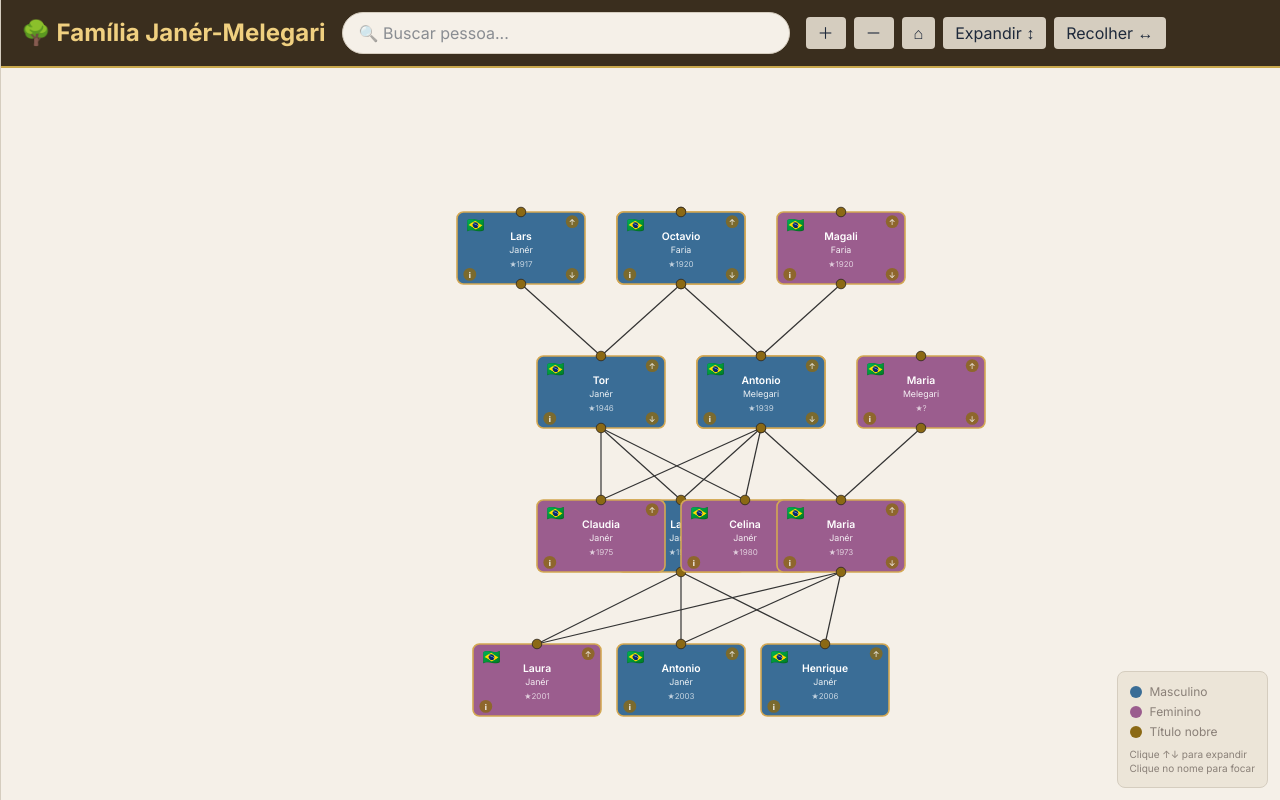
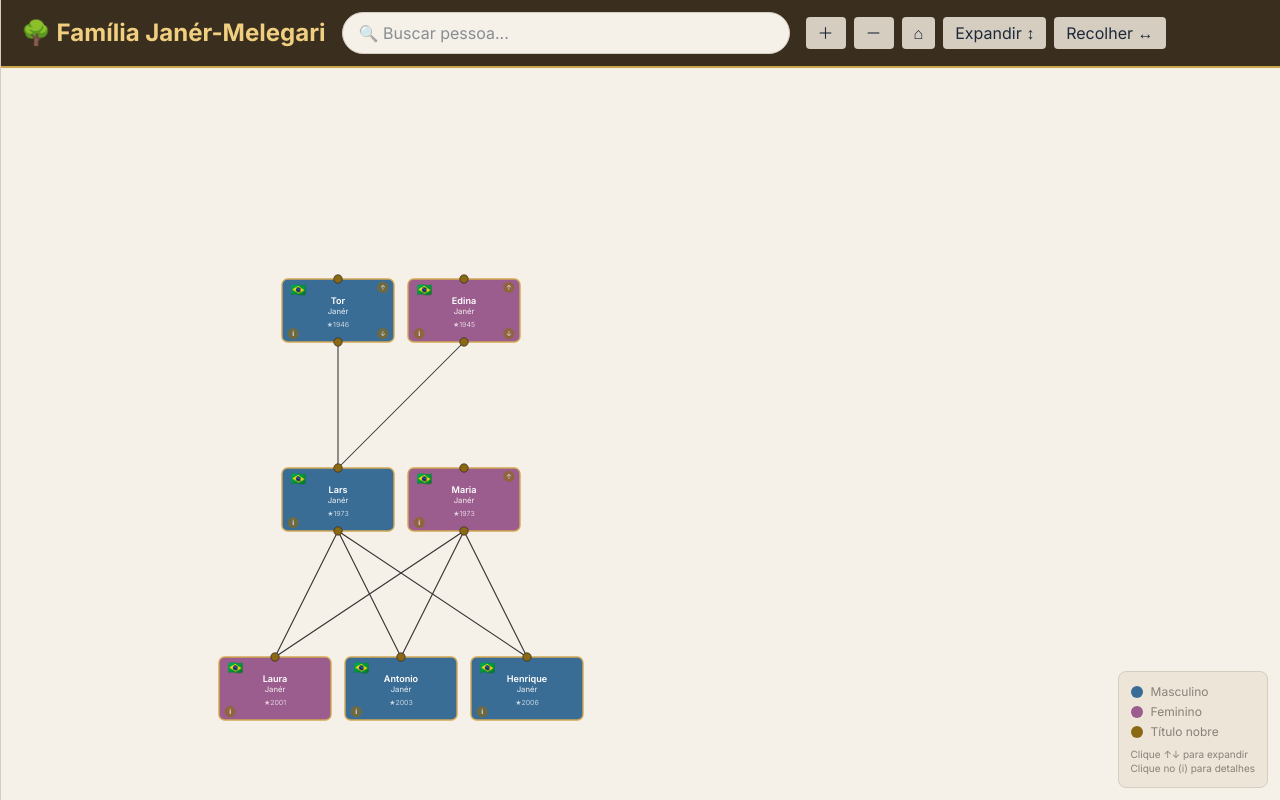
Before and after one commit to larsj45/janer-viagens, a Next.js app: page /arvore in a window 1280 px wide. Built offline with nearby package versions, Linux system fonts and the light colour scheme.

Commit message:
fix: Layout BFS correto - sem sobreposições
- Algoritmo BFS a partir de Lars (geração 0)
- Agrupa por geração antes de posicionar
- Mantém casais juntos na mesma linha
- Spacing horizontal adequado
- Sem mais sobreposições!

```diff
--- a/src/app/arvore/FamilyTreeElegant.tsx
+++ b/src/app/arvore/FamilyTreeElegant.tsx
@@ -3,70 +3,83 @@
 import { useState, useRef, useEffect } from 'react';
 import { getPerson, getParents, getChildren, getSpouses, type Person, familyData } from './data';
 
-interface TreeNode {
-  person: Person;
+interface NodePosition {
   x: number;
   y: number;
-  level: number;
-  expanded: boolean;
 }
 
+interface Link {
+  from: string;
+  to: string;
+}
+
+const CARD_W = 160;
+const CARD_H = 90;
+const GEN_GAP = 180;
+const H_GAP = 20;
+
 export default function FamilyTreeElegant() {
-  const [focusPersonId, setFocusPersonId] = useState('lars');
   const [selectedPerson, setSelectedPerson] = useState<Person | null>(null);
   const [searchTerm, setSearchTerm] = useState('');
   const [showSearch, setShowSearch] = useState(false);
-  const [scale, setScale] = useState(0.8);
-  const [translateX, setTranslateX] = useState(200);
-  const [translateY, setTranslateY] = useState(100);
+  const [scale, setScale] = useState(0.7);
+  const [translateX, setTranslateX] = useState(400);
+  const [translateY, setTranslateY] = useState(400);
   const [isDragging, setIsDragging] = useState(false);
   const [dragStart, setDragStart] = useState({ x: 0, y: 0 });
-  const [expandedNodes, setExpandedNodes] = useState<Set<string>>(new Set(['lars', 'tor', 'edina', 'andrea']));
+  const [visibleNodes, setVisibleNodes] = useState<Set<string>>(
+    new Set(['lars', 'andrea', 'laura', 'antonio', 'henrique', 'tor', 'edina'])
+  );
+  const [expandedKeys, setExpandedKeys] = useState<Set<string>>(
+    new Set(['lars_parents', 'andrea_parents'])
+  );
 
   const svgRef = useRef<SVGSVGElement>(null);
 
-  // Buscar pessoas
   const searchResults = searchTerm
-    ? familyData.filter(p =>
-        p.name.toLowerCase().includes(searchTerm.toLowerCase())
-      ).slice(0, 8)
+    ? familyData.filter(p => p.name.toLowerCase().includes(searchTerm.toLowerCase())).slice(0, 8)
     : [];
 
   const zoomIn = () => setScale(s => Math.min(s * 1.2, 3));
   const zoomOut = () => setScale(s => Math.max(s / 1.2, 0.3));
   const resetView = () => {
-    setScale(0.8);
-    setTranslateX(200);
-    setTranslateY(100);
-    setFocusPersonId('lars');
+    setScale(0.7);
+    setTranslateX(400);
+    setTranslateY(400);
   };
 
   const expandAll = () => {
     const allIds = new Set(familyData.map(p => p.id));
-    setExpandedNodes(allIds);
+    setVisibleNodes(allIds);
   };
 
   const collapseAll = () => {
-    setExpandedNodes(new Set(['lars']));
+    setVisibleNodes(new Set(['lars', 'andrea', 'laura', 'antonio', 'henrique']));
+    setExpandedKeys(new Set());
   };
 
   const toggleExpand = (personId: string, direction: 'up' | 'down') => {
-    const newExpanded = new Set(expandedNodes);
     const person = getPerson(personId);
     if (!person) return;
 
+    const key = `${personId}_${direction === 'up' ? 'parents' : 'children'}`;
+    const newExpanded = new Set(expandedKeys);
+    const newVisible = new Set(visibleNodes);
+
     if (direction === 'up') {
       const parents = getParents(personId);
-      parents.forEach(p => newExpanded.add(p.id));
+      parents.forEach(p => newVisible.add(p.id));
+      newExpanded.add(key);
     } else {
       const children = getChildren(personId);
-      children.forEach(c => newExpanded.add(c.id));
+      children.forEach(c => newVisible.add(c.id));
+      newExpanded.add(key);
     }
 
-    setExpandedNodes(newExpanded);
+    setExpandedKeys(newExpanded);
+    setVisibleNodes(newVisible);
   };
 
-  // Mouse drag
   const handleMouseDown = (e: React.MouseEvent) => {
     setIsDragging(true);
     setDragStart({ x: e.clientX - translateX, y: e.clientY - translateY });
@@ -80,103 +93,145 @@ export default function FamilyTreeElegant() {
 
   const handleMouseUp = () => setIsDragging(false);
 
-  // Construir árvore recursiva
-  const buildTree = (personId: string, level: number, x: number, visited: Set<string> = new Set()): TreeNode[] => {
-    const person = getPerson(personId);
-    if (!person || visited.has(personId)) return [];
+  // Compute layout using BFS from Lars
+  const computeLayout = (): { positions: Record<string, NodePosition>, links: Link[] } => {
+    const positions: Record<string, NodePosition> = {};
+    const links: Link[] = [];
 
-    visited.add(personId);
+    if (visibleNodes.size === 0) return { positions, links };
 
-    const nodes: TreeNode[] = [];
-    const isExpanded = expandedNodes.has(personId);
+    // BFS to assign generations
+    const gens: Record<string, number> = {};
+    const queue: Array<[string, number]> = [['lars', 0]];
+    const visited = new Set<string>();
 
-    nodes.push({
-      person,
-      x,
-      y: level * 180 + 100,
-      level,
-      expanded: isExpanded,
+    while (queue.length > 0) {
+      const item = queue.shift();
+      if (!item) continue;
+      const [pid, gen] = item;
+
+      if (visited.has(pid)) continue;
+      if (!visibleNodes.has(pid)) continue;
+
+      visited.add(pid);
+      gens[pid] = gen;
+
+      // Spouses = same generation
+      const spouses = getSpouses(pid).filter(s => visibleNodes.has(s.id));
+      spouses.forEach(s => {
+        if (!visited.has(s.id)) queue.push([s.id, gen]);
       });
 
-    if (!isExpanded) return nodes;
+      // Children = gen + 1
+      const children = getChildren(pid).filter(c => visibleNodes.has(c.id));
+      children.forEach(c => {
+        if (!visited.has(c.id)) queue.push([c.id, gen + 1]);
+      });
 
-    // Parents
-    const parents = getParents(personId);
-    if (parents.length > 0) {
-      const parentY = level - 1;
-      const parentSpacing = 200;
-      const parentX = x - (parents.length - 1) * parentSpacing / 2;
-      parents.forEach((parent, idx) => {
-        nodes.push(...buildTree(parent.id, parentY, parentX + idx * parentSpacing, visited));
+      // Parents = gen - 1
+      const parents = getParents(pid).filter(p => visibleNodes.has(p.id));
+      parents.forEach(p => {
+        if (!visited.has(p.id)) queue.push([p.id, gen - 1]);
       });
     }
 
-    // Children
-    const children = getChildren(personId);
-    if (children.length > 0) {
-      const childY = level + 1;
-      const childSpacing = 180;
-      const childX = x - (children.length - 1) * childSpacing / 2;
-      children.forEach((child, idx) => {
-        nodes.push(...buildTree(child.id, childY, childX + idx * childSpacing, visited));
+    // Group by generation
+    const genGroups: Record<number, string[]> = {};
+    Object.entries(gens).forEach(([pid, gen]) => {
+      if (!genGroups[gen]) genGroups[gen] = [];
+      genGroups[gen].push(pid);
     });
-    }
 
-    // Spouse
-    const spouses = getSpouses(personId);
-    if (spouses.length > 0) {
-      spouses.forEach(spouse => {
-        if (!visited.has(spouse.id)) {
-          nodes.push(...buildTree(spouse.id, level, x + 200, visited));
-        }
+    // Order within each generation (keep couples together)
+    Object.keys(genGroups).forEach(genKey => {
+      const gen = Number(genKey);
+      const group = genGroups[gen];
+      const ordered: string[] = [];
+      const used = new Set<string>();
+
+      group.forEach(pid => {
+        if (used.has(pid)) return;
+        used.add(pid);
+        ordered.push(pid);
+
+        // Add spouse next to them
+        const spouses = getSpouses(pid).filter(s => group.includes(s.id) && !used.has(s.id));
+        spouses.forEach(s => {
+          used.add(s.id);
+          ordered.push(s.id);
         });
-    }
+      });
 
-    return nodes;
+      genGroups[gen] = ordered;
+    });
+
+    // Position nodes
+    const sortedGens = Object.keys(genGroups).map(Number).sort((a, b) => a - b);
+
+    sortedGens.forEach(gen => {
+      const group = genGroups[gen];
+      const y = gen * (CARD_H + GEN_GAP);
+      const totalW = group.length * CARD_W + (group.length - 1) * H_GAP;
+      let x = -totalW / 2;
+
+      group.forEach(pid => {
+        positions[pid] = { x, y };
+        x += CARD_W + H_GAP;
+      });
+    });
+
+    // Generate links
+    visibleNodes.forEach(pid => {
+      const parents = getParents(pid).filter(p => visibleNodes.has(p.id));
+      parents.forEach(p => {
+        links.push({ from: p.id, to: pid });
+      });
+    });
+
+    return { positions, links };
   };
 
-  const tree = buildTree(focusPersonId, 2, 600);
-  const uniqueTree = Array.from(new Map(tree.map(n => [n.person.id, n])).values());
+  const { positions, links } = computeLayout();
 
-  const renderPersonCard = (node: TreeNode) => {
-    const person = node.person;
-    const w = 160;
-    const h = 90;
+  const renderPersonCard = (personId: string) => {
+    const person = getPerson(personId);
+    const pos = positions[personId];
+    if (!person || !pos) return null;
+
     const isDark = person.gender === 'M';
-    const hasParents = getParents(person.id).length > 0;
-    const hasChildren = getChildren(person.id).length > 0;
+    const hasParents = getParents(personId).some(p => !visibleNodes.has(p.id));
+    const hasChildren = getChildren(personId).some(c => !visibleNodes.has(c.id));
 
     return (
-      <g key={person.id} transform={`translate(${node.x},${node.y})`} className="node-group">
+      <g key={personId} transform={`translate(${pos.x},${pos.y})`} className="node-group">
         {/* Card */}
         <rect
-          x={-w/2}
-          y={-h/2}
-          width={w}
-          height={h}
+          x={0}
+          y={0}
+          width={CARD_W}
+          height={CARD_H}
           rx={8}
           fill={isDark ? '#3a6d96' : '#9b5d8e'}
           stroke="#d4a853"
           strokeWidth={2}
-          className="node-card cursor-pointer"
-          onClick={() => setFocusPersonId(person.id)}
+          className="cursor-pointer transition-all hover:brightness-125"
         />
 
         {/* Connection circles */}
-        {hasParents && (
+        {(hasParents || getParents(personId).length > 0) && (
           <circle
-            cx={0}
-            cy={-h/2}
+            cx={CARD_W / 2}
+            cy={0}
             r={6}
             fill="#8b6914"
             stroke="#2b2520"
             strokeWidth={1}
           />
         )}
-        {hasChildren && (
+        {(hasChildren || getChildren(personId).length > 0) && (
           <circle
-            cx={0}
-            cy={h/2}
+            cx={CARD_W / 2}
+            cy={CARD_H}
             r={6}
             fill="#8b6914"
             stroke="#2b2520"
@@ -185,19 +240,14 @@ export default function FamilyTreeElegant() {
         )}
 
         {/* Flag */}
-        <text
-          x={-w/2 + 12}
-          y={-h/2 + 22}
-          fontSize="18"
-          className="select-none"
-        >
+        <text x={12} y={22} fontSize="18" className="select-none">
           🇧🇷
         </text>
 
         {/* Name */}
         <text
-          x={0}
-          y={-10}
+          x={CARD_W / 2}
+          y={35}
           textAnchor="middle"
           fontSize="13"
           fontWeight="600"
@@ -207,8 +257,8 @@ export default function FamilyTreeElegant() {
           {person.name.split(' ')[0]}
         </text>
         <text
-          x={0}
-          y={6}
+          x={CARD_W / 2}
+          y={50}
           textAnchor="middle"
           fontSize="11"
           fill="rgba(255,255,255,0.9)"
@@ -219,8 +269,8 @@ export default function FamilyTreeElegant() {
 
         {/* Birth */}
         <text
-          x={0}
-          y={24}
+          x={CARD_W / 2}
+          y={68}
           textAnchor="middle"
           fontSize="10"
           fill="rgba(255,255,255,0.7)"
@@ -232,28 +282,28 @@ export default function FamilyTreeElegant() {
         {/* Expand buttons */}
         {hasParents && (
           <g
-            className="expand-btn cursor-pointer"
+            className="cursor-pointer opacity-80 hover:opacity-100"
             onClick={(e) => {
               e.stopPropagation();
-              toggleExpand(person.id, 'up');
+              toggleExpand(personId, 'up');
             }}
           >
-            <circle cx={w/2 - 16} cy={-h/2 + 12} r={8} fill="rgba(139,105,20,0.8)" />
-            <text x={w/2 - 16} y={-h/2 + 16} textAnchor="middle" fontSize="10" fill="white" className="pointer-events-none">
+            <circle cx={CARD_W - 16} cy={12} r={8} fill="rgba(139,105,20,0.8)" />
+            <text x={CARD_W - 16} y={16} textAnchor="middle" fontSize="10" fill="white" className="pointer-events-none">
               ↑
             </text>
           </g>
         )}
         {hasChildren && (
           <g
-            className="expand-btn cursor-pointer"
+            className="cursor-pointer opacity-80 hover:opacity-100"
             onClick={(e) => {
               e.stopPropagation();
-              toggleExpand(person.id, 'down');
+              toggleExpand(personId, 'down');
             }}
           >
-            <circle cx={w/2 - 16} cy={h/2 - 12} r={8} fill="rgba(139,105,20,0.8)" />
-            <text x={w/2 - 16} y={h/2 - 8} textAnchor="middle" fontSize="10" fill="white" className="pointer-events-none">
+            <circle cx={CARD_W - 16} cy={CARD_H - 12} r={8} fill="rgba(139,105,20,0.8)" />
+            <text x={CARD_W - 16} y={CARD_H - 8} textAnchor="middle" fontSize="10" fill="white" className="pointer-events-none">
               ↓
             </text>
           </g>
@@ -261,14 +311,14 @@ export default function FamilyTreeElegant() {
 
         {/* Info button */}
         <g
-          className="expand-btn cursor-pointer"
+          className="cursor-pointer opacity-80 hover:opacity-100"
           onClick={(e) => {
             e.stopPropagation();
             setSelectedPerson(person);
           }}
         >
-          <circle cx={-w/2 + 16} cy={h/2 - 12} r={8} fill="rgba(139,105,20,0.8)" />
-          <text x={-w/2 + 16} y={h/2 - 8} textAnchor="middle" fontSize="10" fill="white" fontWeight="bold" className="pointer-events-none">
+          <circle cx={16} cy={CARD_H - 12} r={8} fill="rgba(139,105,20,0.8)" />
+          <text x={16} y={CARD_H - 8} textAnchor="middle" fontSize="10" fill="white" fontWeight="bold" className="pointer-events-none">
             i
           </text>
         </g>
@@ -277,27 +327,23 @@ export default function FamilyTreeElegant() {
   };
 
   const renderLines = () => {
-    const lines: React.ReactElement[] = [];
-    uniqueTree.forEach(node => {
-      const parents = getParents(node.person.id);
-      parents.forEach(parent => {
-        const parentNode = uniqueTree.find(n => n.person.id === parent.id);
-        if (parentNode) {
-          lines.push(
+    return links.map((link, idx) => {
+      const fromPos = positions[link.from];
+      const toPos = positions[link.to];
+      if (!fromPos || !toPos) return null;
+
+      return (
         <line
-              key={`${node.person.id}-${parent.id}`}
-              x1={parentNode.x}
-              y1={parentNode.y + 45}
-              x2={node.x}
-              y2={node.y - 45}
+          key={`${link.from}-${link.to}-${idx}`}
+          x1={fromPos.x + CARD_W / 2}
+          y1={fromPos.y + CARD_H}
+          x2={toPos.x + CARD_W / 2}
+          y2={toPos.y}
           stroke="#333"
           strokeWidth={1.5}
         />
       );
-        }
     });
-    });
-    return lines;
   };
 
   return (
@@ -347,6 +393,7 @@ export default function FamilyTreeElegant() {
                 setShowSearch(true);
               }}
               onFocus={() => setShowSearch(true)}
+              onBlur={() => setTimeout(() => setShowSearch(false), 200)}
               className="w-full px-4 py-2 rounded-full border border-[#d5cdbf] bg-[#f5f0e8] outline-none"
             />
             {showSearch && searchResults.length > 0 && (
@@ -355,7 +402,9 @@ export default function FamilyTreeElegant() {
                   <div
                     key={person.id}
                     onClick={() => {
-                      setFocusPersonId(person.id);
+                      const newVisible = new Set(visibleNodes);
+                      newVisible.add(person.id);
+                      setVisibleNodes(newVisible);
                       setSearchTerm('');
                       setShowSearch(false);
                     }}
@@ -387,14 +436,10 @@ export default function FamilyTreeElegant() {
           onMouseUp={handleMouseUp}
           onMouseLeave={handleMouseUp}
         >
-          <svg
-            ref={svgRef}
-            className="w-full h-full"
-            style={{ cursor: isDragging ? 'grabbing' : 'grab' }}
-          >
+          <svg ref={svgRef} className="w-full h-full">
             <g transform={`translate(${translateX},${translateY}) scale(${scale})`}>
               {renderLines()}
-              {uniqueTree.map(renderPersonCard)}
+              {Array.from(visibleNodes).map(renderPersonCard)}
             </g>
           </svg>
 
@@ -414,7 +459,7 @@ export default function FamilyTreeElegant() {
             </div>
             <div className="text-[10px]">
               Clique ↑↓ para expandir<br/>
-              Clique no nome para focar
+              Clique no (i) para detalhes
             </div>
           </div>
         </div>
```
Lines whose indentation alone changed are shown as unchanged.
